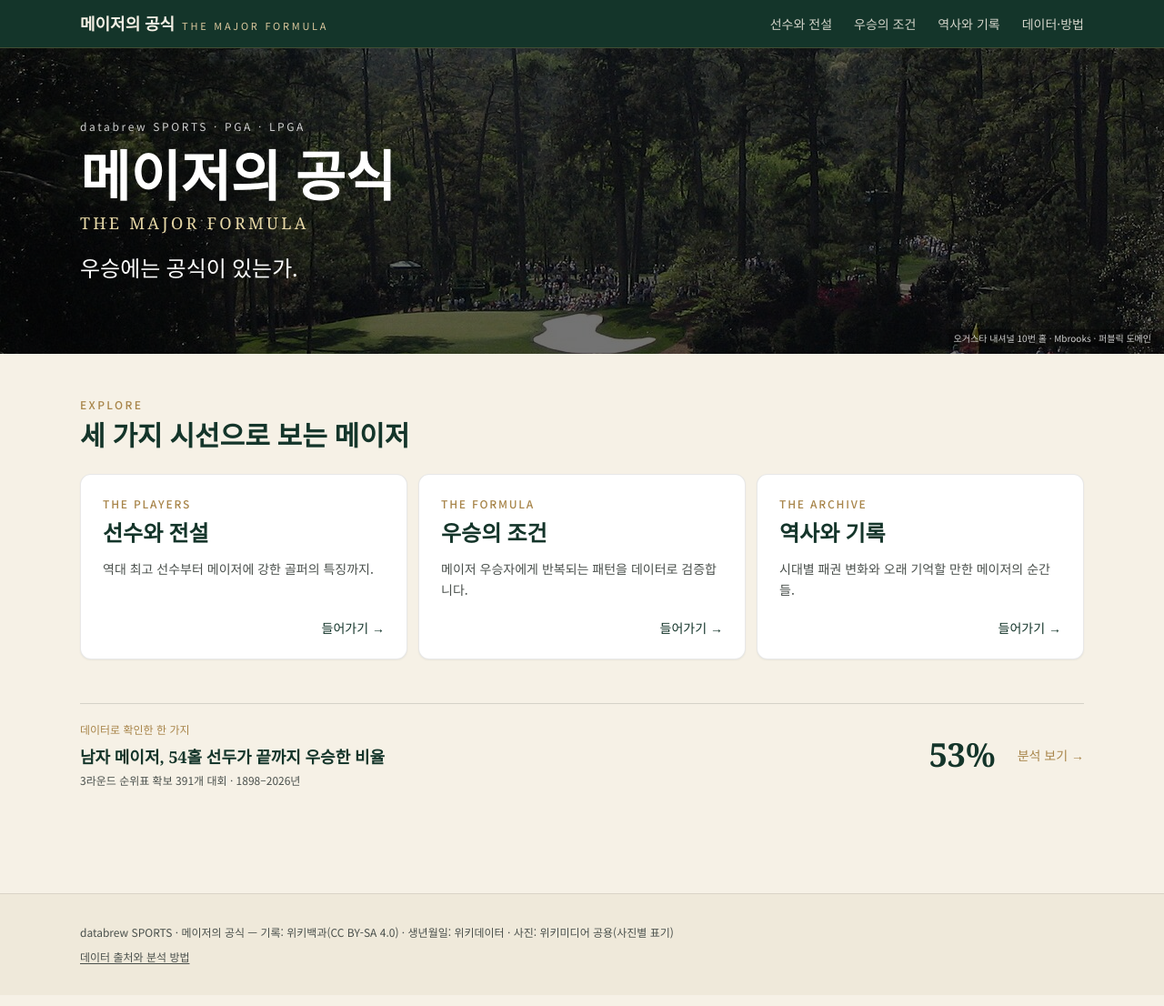
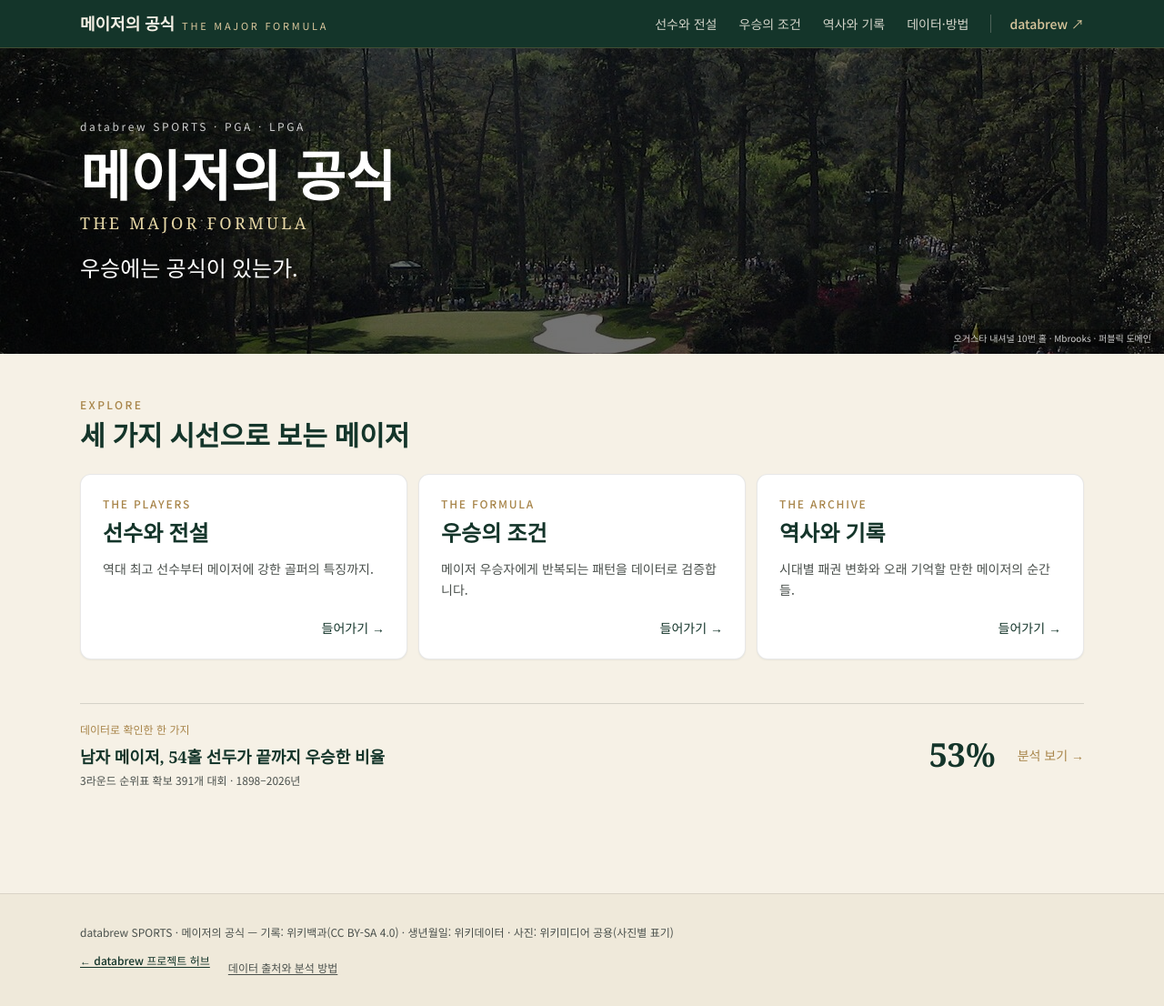
Before and after one commit to raspos/major-formula, a React (Vite) app in the folder web/: page / in a window 1280 px wide. Shown: the whole page at 91% size. Built offline with nearby package versions, Linux system fonts and the light colour scheme; what world-atlas would draw is missing.

Commit message:
Link major formula back to databrew in navigation and footer

```diff
--- a/web/src/App.tsx
+++ b/web/src/App.tsx
@@ -45,6 +45,9 @@ function Header() {
               {l.label}
             </NavLink>
           ))}
+          <a href="https://raspos.github.io/databrew/" target="_blank" rel="noopener noreferrer" className="border-l border-ivory/25 pl-5 text-sm font-medium text-gold-light hover:text-white" aria-label="databrew 프로젝트 허브 열기">
+            databrew ↗
+          </a>
         </nav>
       </div>
       {open && (
@@ -54,6 +57,9 @@ function Header() {
               {l.label}
             </NavLink>
           ))}
+          <a href="https://raspos.github.io/databrew/" target="_blank" rel="noopener noreferrer" onClick={() => setOpen(false)} className="py-3 text-sm font-medium text-gold-light">
+            databrew ↗
+          </a>
         </nav>
       )}
     </header>
@@ -65,7 +71,10 @@ function Footer() {
     <footer className="mt-12 border-t border-charcoal/10 bg-ivory-dark/60">
       <div className="mx-auto max-w-6xl px-4 py-8 text-xs leading-relaxed text-charcoal-soft sm:px-6">
         <p>databrew SPORTS · 메이저의 공식 — 기록: 위키백과(CC BY-SA 4.0) · 생년월일: 위키데이터 · 사진: 위키미디어 공용(사진별 표기)</p>
-        <NavLink to="/about" className="mt-2 inline-block underline underline-offset-2">데이터 출처와 분석 방법</NavLink>
+        <div className="mt-3 flex flex-wrap gap-5">
+          <a href="https://raspos.github.io/databrew/" target="_blank" rel="noopener noreferrer" className="font-medium text-green-deep underline underline-offset-2">← databrew 프로젝트 허브</a>
+          <NavLink to="/about" className="mt-2 inline-block underline underline-offset-2">데이터 출처와 분석 방법</NavLink>
+        </div>
       </div>
     </footer>
   );
```
